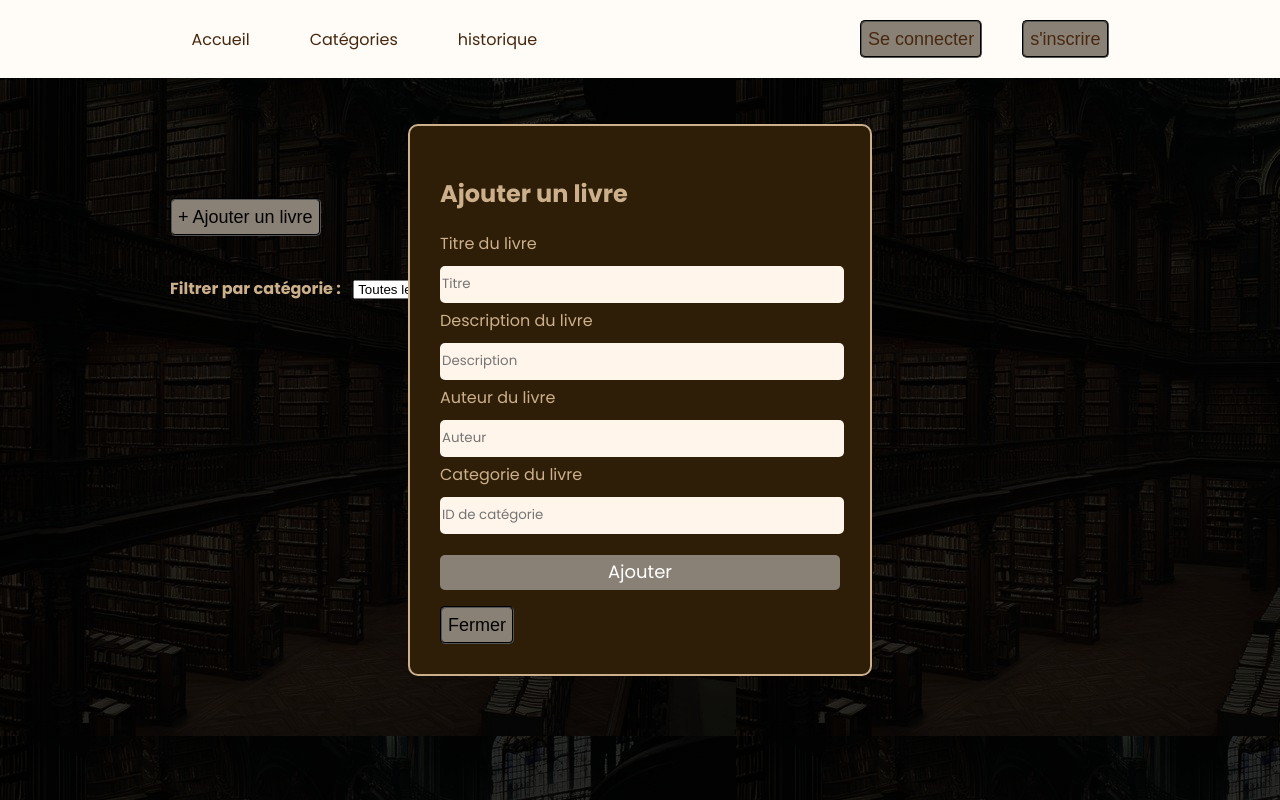
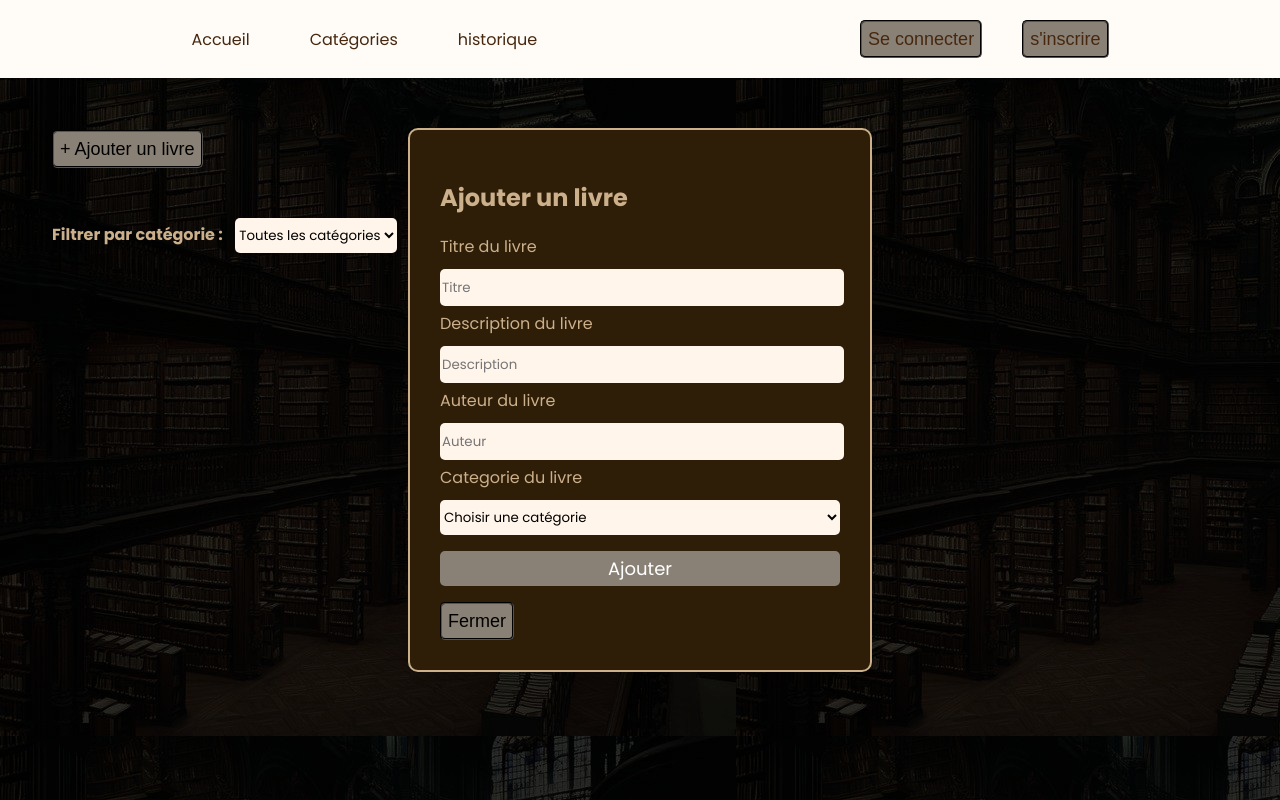
Before and after one commit to Youcode-Classe-E-2024-2025/Khawla-Boukniter-DevBook, a website: page index.html in a window 1280 px wide. Both pictures are taken after a click on the button "+ Ajouter un livre". Drawn offline with Linux system fonts and the light colour scheme; files that its build step writes are made by us from their sources; no server answers; files whose address does not match are found by name; a web font is replaced by a local one.

Commit message:
ajouter categories select dans le formulaire d'ajout du livre

```diff
--- a/assets/css/style.css
+++ b/assets/css/style.css
@@ -92,16 +92,14 @@ nav a{
     margin-bottom: 10px;
 }
 main{
-    margin-left: 150px;
-    margin-right: 150px;
-    margin-top: 100px;
-    margin-bottom: 50px;
+    margin: 2rem;
 }
 .container{
     display: flex;
     flex-wrap: wrap;
     gap: 30px;
-    justify-content: center;
+    justify-content: space-around;
+
 }
 .auth {
     display: flex;
@@ -118,6 +116,7 @@ main{
   }
 
   [popover] form input,
+  [popover] form select,
   [popover] form button {
     display: block;
     margin-top: 10px;
@@ -138,3 +137,12 @@ main{
     background-color: rgb(232, 212, 192);
     color: rgb(46, 29, 7);
   }
+
+  #categoryFilter {
+    margin: 10px 0;
+    height: 35px;
+    border-radius: 5px;
+    border: none;
+    background: rgb(255, 245, 234);
+    font-family: inherit;
+  }
--- a/index.html
+++ b/index.html
@@ -42,7 +42,9 @@
                 <input type="text" name="auteur" placeholder="Auteur" required>
 
                 <label for="category_id">Categorie du livre</label>
-                <input type="number" name="category_id" placeholder="ID de catégorie" required>
+                <select name="category_id" id="categorySelect" required>
+                    <option value="">Choisir une catégorie</option>
+                </select>
 
                 <button type="submit" style="margin: 1rem 0;">Ajouter</button>
             </form>
```
